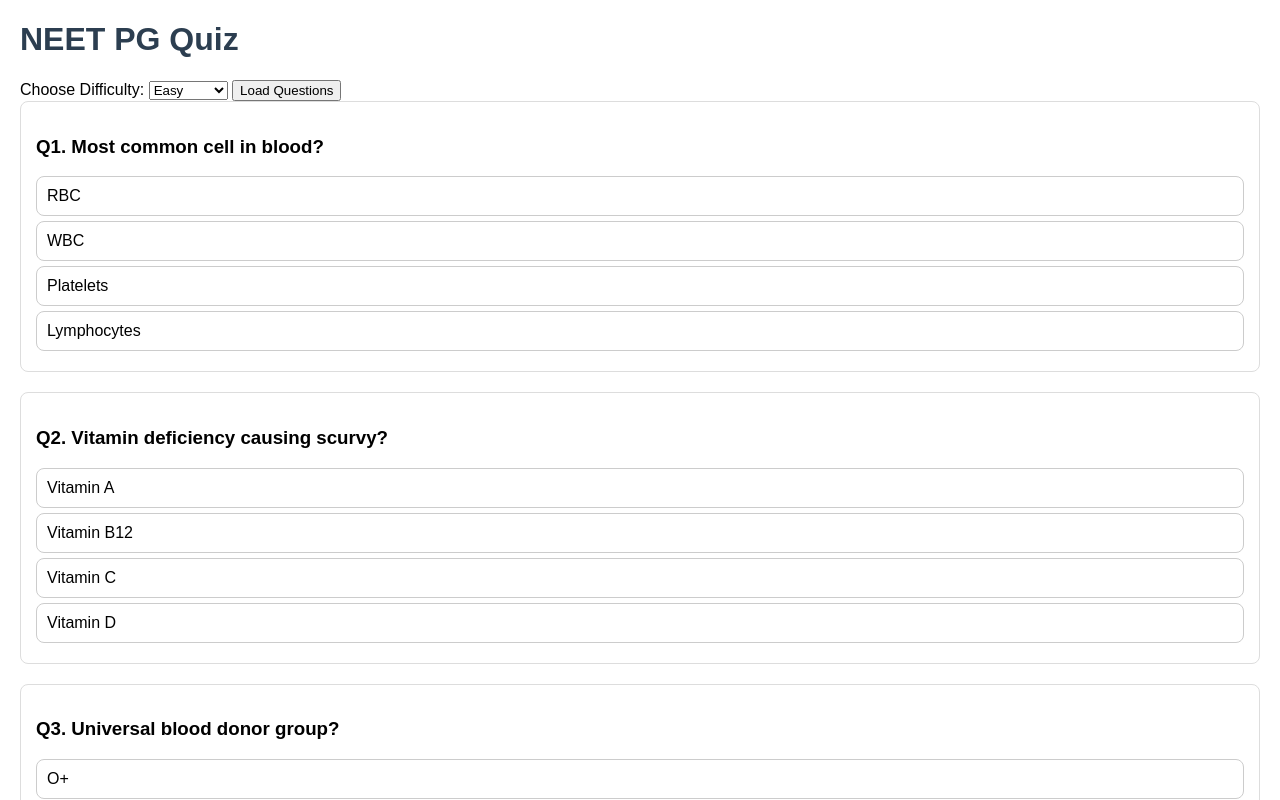
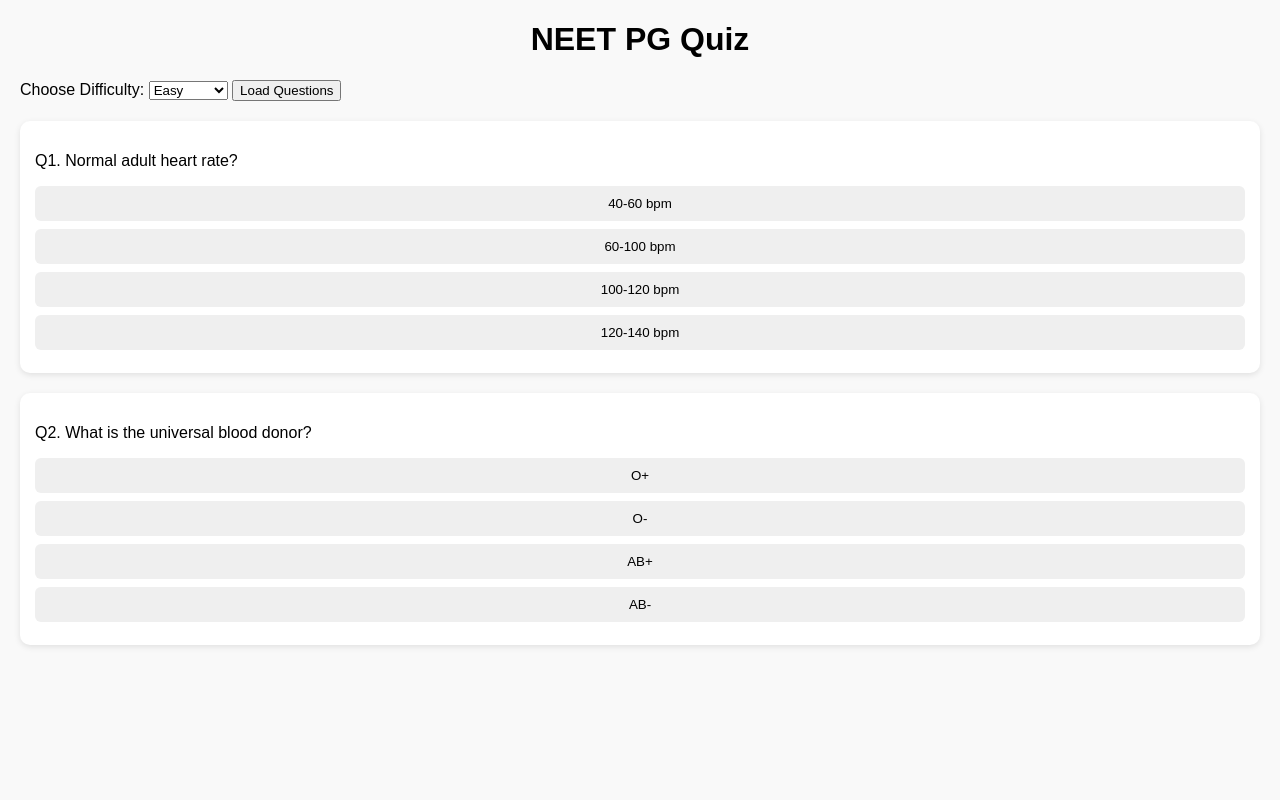
Before and after one commit to doctorselvasanjay-blip/neetpg-quiz, a plain HTML site: page index.html in a window 1280 px wide. Both pictures are taken after a click on the button "Load Questions". Shown: the top 800 px of the page. Drawn offline with Linux system fonts and the light colour scheme.

Commit message:
index.html

```diff
--- a/index.html
+++ b/index.html
@@ -4,28 +4,22 @@
   <meta charset="UTF-8">
   <title>NEET PG Quiz</title>
   <style>
-    body { font-family: Arial, sans-serif; margin: 20px; }
-    h1 { color: #2c3e50; }
-    .question { margin-bottom: 20px; padding: 15px; border: 1px solid #ddd; border-radius: 8px; }
-    .option {
-      display: block;
-      margin: 5px 0;
-      padding: 10px;
-      border: 1px solid #ccc;
-      border-radius: 8px;
-      cursor: pointer;
-      transition: background 0.2s;
-    }
-    .option:hover { background: #f0f0f0; }
-    .correct { background: #c8f7c5 !important; }
-    .wrong { background: #f7c5c5 !important; }
-    .explanation { margin-top: 10px; font-style: italic; color: #444; }
+    body { font-family: Arial, sans-serif; margin: 20px; background:#f9f9f9; }
+    h1 { text-align:center; }
+    .question { margin:20px 0; padding:15px; background:#fff; border-radius:10px; box-shadow:0 2px 6px rgba(0,0,0,0.1); }
+    .options button { display:block; margin:8px 0; padding:10px; width:100%; border:none; border-radius:6px; cursor:pointer; }
+    .options button:hover { background:#eee; }
+    .correct { background:#c8f7c5 !important; }
+    .wrong { background:#f7c5c5 !important; }
+    .explanation { margin-top:10px; font-size:14px; color:#333; }
+    #scoreBox { font-size:18px; font-weight:bold; margin-top:20px; text-align:center; }
+    #retryBtn { display:none; margin:20px auto; padding:10px 20px; background:#007BFF; color:#fff; border:none; border-radius:6px; cursor:pointer; }
+    #retryBtn:hover { background:#0056b3; }
   </style>
 </head>
 <body>
   <h1>NEET PG Quiz</h1>
-
-  <label for="difficulty">Choose Difficulty:</label>
+  <label for="difficulty">Choose Difficulty: </label>
   <select id="difficulty">
     <option value="easy">Easy</option>
     <option value="moderate">Moderate</option>
@@ -35,82 +29,118 @@
   <button onclick="loadQuestions()">Load Questions</button>
 
   <div id="quiz"></div>
+  <div id="scoreBox"></div>
+  <button id="retryBtn" onclick="retryQuiz()">Retry Quiz</button>
 
   <script>
     const questionBank = {
       easy: [
-        { q: "Normal adult heart rate?", options: ["40-60 bpm","60-100 bpm","100-120 bpm","30-50 bpm"], answer: 1, explanation: "Normal adult resting heart rate is 60-100 bpm." },
-        { q: "Vitamin deficiency causing scurvy?", options: ["Vitamin A","Vitamin B12","Vitamin C","Vitamin D"], answer: 2, explanation: "Scurvy is due to Vitamin C deficiency." },
-        { q: "Universal blood donor group?", options: ["O+","O-","AB+","AB-"], answer: 1, explanation: "O negative is universal donor." },
-        { q: "Which organ produces insulin?", options: ["Liver","Pancreas","Kidney","Spleen"], answer: 1, explanation: "Beta cells of pancreas secrete insulin." },
-        { q: "Most common cell in blood?", options: ["RBC","WBC","Platelets","Lymphocytes"], answer: 0, explanation: "RBCs are the most numerous cells in blood." },
+        {
+          q: "Normal adult heart rate?",
+          options: ["40-60 bpm", "60-100 bpm", "100-120 bpm", "120-140 bpm"],
+          answer: 1,
+          explanation: "Normal adult resting heart rate is 60–100 bpm."
+        },
+        {
+          q: "What is the universal blood donor?",
+          options: ["O+", "O-", "AB+", "AB-"],
+          answer: 1,
+          explanation: "O negative is universal donor because it lacks A, B, and Rh antigens."
+        }
       ],
       moderate: [
-        { q: "First-line drug for absence seizures?", options: ["Phenytoin","Valproate","Ethosuximide","Carbamazepine"], answer: 2, explanation: "Ethosuximide is DOC for absence seizures." },
-        { q: "MC site of gastric ulcer?", options: ["Fundus","Body","Antrum","Cardia"], answer: 2, explanation: "Most gastric ulcers occur in antrum." },
-        { q: "Drug causing gingival hyperplasia?", options: ["Phenytoin","Valproate","Lithium","Ethosuximide"], answer: 0, explanation: "Phenytoin causes gingival hyperplasia." },
-        { q: "MC cause of meningitis in adults?", options: ["E.coli","S. pneumoniae","Listeria","Klebsiella"], answer: 1, explanation: "Streptococcus pneumoniae is most common in adults." },
-        { q: "Earliest cranial nerve affected by raised ICP?", options: ["CN II","CN III","CN IV","CN VI"], answer: 3, explanation: "Abducens nerve (CN VI) is affected first due to long intracranial course." },
+        {
+          q: "Which vitamin deficiency causes night blindness?",
+          options: ["Vitamin A", "Vitamin B1", "Vitamin C", "Vitamin D"],
+          answer: 0,
+          explanation: "Vitamin A deficiency leads to impaired dark adaptation → night blindness."
+        }
       ],
       hard: [
-        { q: "Thumb sign on lateral neck X-ray is seen in?", options: ["Croup","Epiglottitis","Tonsillitis","Retropharyngeal abscess"], answer: 1, explanation: "Epiglottitis → swollen epiglottis = thumb sign." },
-        { q: "Rathke’s pouch develops into?", options: ["Posterior pituitary","Anterior pituitary","Pineal gland","Thyroid"], answer: 1, explanation: "Rathke’s pouch gives rise to anterior pituitary." },
-        { q: "MC site of berry aneurysm?", options: ["MCA bifurcation","ACA–ACom junction","Basilar tip","PICA"], answer: 1, explanation: "Most common site is junction of ACA and anterior communicating artery." },
-        { q: "HLA-B27 is associated with?", options: ["SLE","Rheumatoid arthritis","Ankylosing spondylitis","Dermatomyositis"], answer: 2, explanation: "HLA-B27 is strongly associated with ankylosing spondylitis." },
-        { q: "MC cause of Addison’s disease worldwide?", options: ["Autoimmune","TB","Fungal","Metastasis"], answer: 1, explanation: "Tuberculosis is the most common cause worldwide." },
+        {
+          q: "Most common cause of community acquired pneumonia?",
+          options: ["Streptococcus pneumoniae", "Klebsiella", "Mycoplasma", "Staph aureus"],
+          answer: 0,
+          explanation: "Streptococcus pneumoniae is the leading cause."
+        }
       ],
       clinical: [
-        { q: "50yo smoker with painless hematuria. Likely diagnosis?", options: ["Renal stone","Bladder cancer","UTI","GN"], answer: 1, explanation: "Classic presentation of bladder cancer." },
-        { q: "Child with fever, barking cough, stridor. Likely diagnosis?", options: ["Croup","Epiglottitis","Asthma","Bronchiolitis"], answer: 0, explanation: "Croup presents with barking cough and inspiratory stridor." },
-        { q: "Patient with moon face, buffalo hump, purple striae. Likely diagnosis?", options: ["Hypothyroidism","Cushing’s syndrome","Addison’s disease","PCOD"], answer: 1, explanation: "Typical features of Cushing’s syndrome due to cortisol excess." },
-        { q: "Patient with severe chest pain radiating to left arm, sweating. Next step?", options: ["Give antacids","Do ECG","Endoscopy","Ultrasound"], answer: 1, explanation: "In suspected MI, ECG is the first immediate investigation." },
-        { q: "60yo with progressive memory loss, disorientation. Likely diagnosis?", options: ["Parkinson’s","Alzheimer’s","Depression","Epilepsy"], answer: 1, explanation: "Classic case of Alzheimer’s dementia." },
+        {
+          q: "A 65-year-old male with smoking history presents with hematuria. Next best investigation?",
+          options: ["Ultrasound KUB", "Urine cytology", "CT Urography", "IVP"],
+          answer: 2,
+          explanation: "CT urography is investigation of choice in suspected urothelial cancer."
+        }
       ]
     };
 
+    let score = 0;
+    let total = 0;
+
     function loadQuestions() {
+      score = 0;
+      document.getElementById("scoreBox").innerText = "";
+      document.getElementById("retryBtn").style.display = "none";
+
       const diff = document.getElementById("difficulty").value;
+      const questions = [...questionBank[diff]];
+      total = questions.length;
+
       const quizDiv = document.getElementById("quiz");
       quizDiv.innerHTML = "";
 
-      const questions = [...questionBank[diff]];
-      if (questions.length === 0) {
-        quizDiv.innerHTML = "<p>No questions available for this category yet.</p>";
-        return;
+      questions.forEach((q, idx) => {
+        const qDiv = document.createElement("div");
+        qDiv.className = "question";
+
+        const qText = document.createElement("p");
+        qText.innerText = `Q${idx+1}. ${q.q}`;
+        qDiv.appendChild(qText);
+
+        const optDiv = document.createElement("div");
+        optDiv.className = "options";
+
+        q.options.forEach((opt, i) => {
+          const btn = document.createElement("button");
+          btn.innerText = opt;
+          btn.onclick = () => checkAnswer(btn, i, q.answer, q.explanation, qDiv);
+          optDiv.appendChild(btn);
+        });
+
+        qDiv.appendChild(optDiv);
+        quizDiv.appendChild(qDiv);
+      });
+    }
+
+    function checkAnswer(button, chosen, correct, explanation, qDiv) {
+      const buttons = qDiv.querySelectorAll("button");
+      buttons.forEach(b => b.disabled = true);
+
+      if(chosen === correct) {
+        button.classList.add("correct");
+        score++;
+      } else {
+        button.classList.add("wrong");
+        buttons[correct].classList.add("correct");
       }
 
-      const selected = [];
-      while (selected.length < Math.min(5, questions.length)) {
-        const randIndex = Math.floor(Math.random() * questions.length);
-        selected.push(questions.splice(randIndex, 1)[0]);
+      const exp = document.createElement("div");
+      exp.className = "explanation";
+      exp.innerText = "Explanation: " + explanation;
+      qDiv.appendChild(exp);
+
+      if(document.querySelectorAll(".question").length === document.querySelectorAll(".explanation").length) {
+        showScore();
       }
+    }
 
-      selected.forEach((q, index) => {
-        const qDiv = document.createElement("div");
-        qDiv.classList.add("question");
-        qDiv.innerHTML = `<h3>Q${index + 1}. ${q.q}</h3>`;
+    function showScore() {
+      document.getElementById("scoreBox").innerText = `You scored ${score} / ${total}`;
+      document.getElementById("retryBtn").style.display = "block";
+    }
 
-        q.options.forEach((opt, i) => {
-          const btn = document.createElement("div");
-          btn.classList.add("option");
-          btn.textContent = opt;
-          btn.onclick = () => {
-            if (i === q.answer) {
-              btn.classList.add("correct");
-            } else {
-              btn.classList.add("wrong");
-            }
-            const exp = document.createElement("div");
-            exp.classList.add("explanation");
-            exp.textContent = "Explanation: " + q.explanation;
-            qDiv.appendChild(exp);
-            qDiv.querySelectorAll(".option").forEach(o => o.style.pointerEvents = "none");
-          };
-          qDiv.appendChild(btn);
-        });
-
-        quizDiv.appendChild(qDiv);
-      });
+    function retryQuiz() {
+      loadQuestions();
     }
   </script>
 </body>
```
